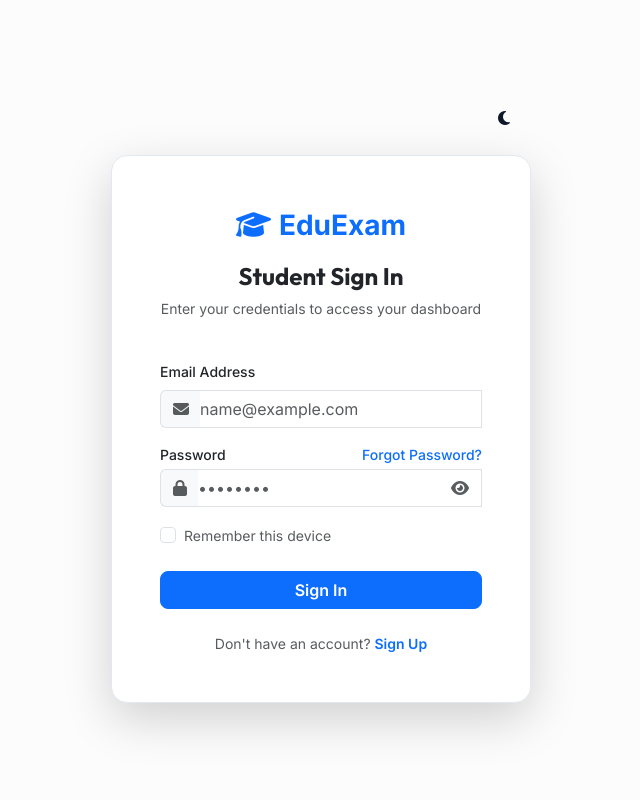
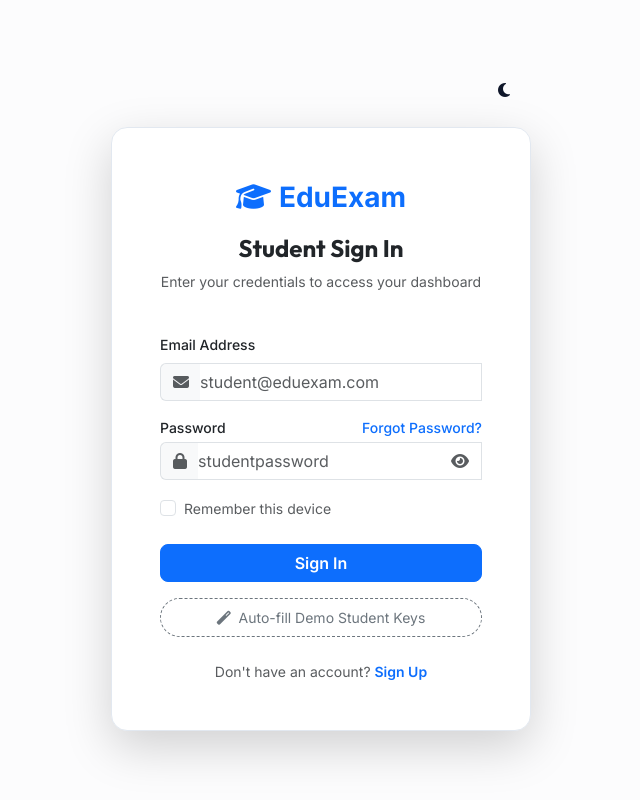
Before and after one commit to logeshwaran2097-hue/Online-Examinataion-System, a Flask app: page /login in a window 1280 px wide. Shown: the whole page, without its empty margins (319-959 px from the left). Run offline with Flask 3, Linux system fonts and the light colour scheme; data comes from the database, SQL or seed files in the repository; some libraries are stand-ins or nearby versions.

Commit message:
Auto-seed a default student account and add quick-fill credentials buttons with descriptive placeholders to both admin and student login views

```diff
--- a/routes/auth.py
+++ b/routes/auth.py
@@ -28,6 +28,27 @@ def log_activity(user_id, role, activity):
         db.session.rollback()
         # Fallback logging to stdout/stderr in case database write fails
         print(f"Error writing to activity_logs: {e}", file=sys.stderr)
+
+def seed_default_student():
+    """
+    Ensures at least one verified student account exists in the database.
+    """
+    try:
+        if not User.query.filter_by(email='student@eduexam.com').first():
+            hashed_pw = bcrypt.generate_password_hash('studentpassword').decode('utf-8')
+            default_student = User(
+                full_name='Demo Student',
+                email='student@eduexam.com',
+                password=hashed_pw,
+                is_verified=True,
+                status=True
+            )
+            db.session.add(default_student)
+            db.session.commit()
+            print("INFO: Seeded default student account (student@eduexam.com / studentpassword)")
+    except Exception as e:
+        db.session.rollback()
+        print(f"Error seeding default student: {e}")
 
 @auth_bp.route('/register', methods=['GET', 'POST'])
 def register():
@@ -223,6 +244,7 @@ def resend_otp():
 
 @auth_bp.route('/login', methods=['GET', 'POST'])
 def login():
+    seed_default_student()
     if current_user.is_authenticated:
         return redirect(url_for('dashboard.student_dashboard'))
 
--- a/templates/auth/login.html
+++ b/templates/auth/login.html
@@ -36,7 +36,7 @@
                 <label for="email" class="form-label small fw-medium">Email Address</label>
                 <div class="input-group">
                     <span class="input-group-text bg-light border-end-0 text-muted"><i class="fa-solid fa-envelope"></i></span>
-                    <input type="email" class="form-control border-start-0 ps-0" id="email" name="email" placeholder="name@example.com" required>
+                    <input type="email" class="form-control border-start-0 ps-0" id="email" name="email" placeholder="student@eduexam.com" required>
                     <div class="invalid-feedback">Please enter a valid email address.</div>
                 </div>
             </div>
@@ -49,7 +49,7 @@
                 </div>
                 <div class="input-group">
                     <span class="input-group-text bg-light border-end-0 text-muted"><i class="fa-solid fa-lock"></i></span>
-                    <input type="password" class="form-control border-start-0 ps-0 border-end-0" id="password" name="password" placeholder="••••••••" required>
+                    <input type="password" class="form-control border-start-0 ps-0 border-end-0" id="password" name="password" placeholder="studentpassword" required>
                     <button class="btn btn-outline-secondary border-start-0 bg-transparent border-end border-top border-bottom text-muted password-toggle" type="button" data-target="password">
                         <i class="fa-solid fa-eye"></i>
                     </button>
@@ -65,6 +65,13 @@
 
             <!-- Submit -->
             <button type="submit" class="btn btn-primary w-100 py-2.5 rounded-3 fw-semibold">Sign In</button>
+
+            <!-- Quick Auto-Fill Demo Student -->
+            <div class="mt-3 text-center">
+                <button type="button" class="btn btn-outline-secondary btn-sm w-100 rounded-pill py-2 text-decoration-none border-dashed" id="quick-fill-student" style="border-style: dashed !important;">
+                    <i class="fa-solid fa-magic me-1"></i> Auto-fill Demo Student Keys
+                </button>
+            </div>
         </form>
 
         <div class="text-center mt-4">
@@ -72,4 +79,20 @@
         </div>
     </div>
 </div>
+
+<script>
+    document.addEventListener("DOMContentLoaded", function() {
+        const fillBtn = document.getElementById('quick-fill-student');
+        if (fillBtn) {
+            fillBtn.addEventListener('click', function() {
+                const emailInput = document.getElementById('email');
+                const passwordInput = document.getElementById('password');
+                if (emailInput && passwordInput) {
+                    emailInput.value = 'student@eduexam.com';
+                    passwordInput.value = 'studentpassword';
+                }
+            });
+        }
+    });
+</script>
 {% endblock %}
```
Also changed, not shown: templates/admin/login.html (+24 -1 lines).
